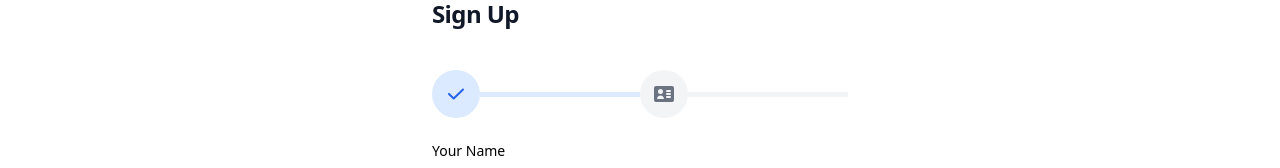
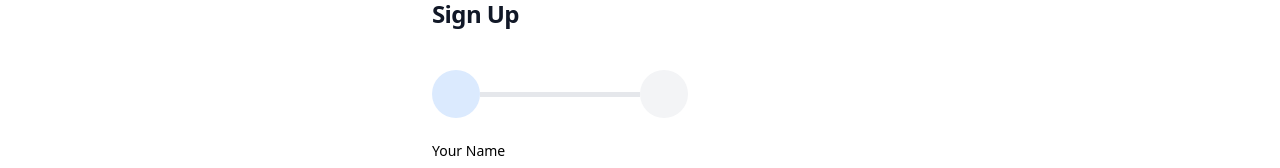
Before and after one commit to kamal-ezz/gighaven, a Next.js app: page /register in a window 1280 px wide. Shown: the part 134-302 px from the top of the page. Built offline with nearby package versions, Linux system fonts and the light colour scheme.

Commit message:
fix steeper

```diff
--- a/src/app/register/page.tsx
+++ b/src/app/register/page.tsx
@@ -15,7 +15,7 @@ export default function Register() {
         <h1 className="text-xl font-bold leading-tight tracking-tight text-gray-900 md:text-2xl mb-10">
           Sign Up
         </h1>
-        <Steeper />
+        <Steeper currStep={currStep} />
         {currStep == 0 && (
           <First currStep={currStep} setCurrStep={setCurrStep} />
         )}
--- a/src/components/register/Steeper.tsx
+++ b/src/components/register/Steeper.tsx
@@ -1,37 +1,29 @@
 import React from "react";
 
-export default function Steeper() {
+export default function Steeper({ currStep }: any) {
   return (
     <ol className="flex items-center w-full mb-5">
-      <li className="flex w-full items-center text-blue-600 dark:text-blue-500 after:content-[''] after:w-full after:h-1 after:border-b after:border-blue-100 after:border-4 after:inline-block dark:after:border-blue-800">
-        <span className="flex items-center justify-center w-10 h-10 bg-blue-100 rounded-full lg:h-12 lg:w-12 dark:bg-blue-800 shrink-0">
-          <svg
-            className="w-3.5 h-3.5 text-blue-600 lg:w-4 lg:h-4 dark:text-blue-300"
-            xmlns="http://www.w3.org/2000/svg"
-            fill="none"
-            viewBox="0 0 16 12"
-          >
-            <path
-              stroke="currentColor"
-              strokeLinecap="round"
-              strokeLinejoin="round"
-              strokeWidth="2"
-              d="M1 5.917 5.724 10.5 15 1.5"
-            />
-          </svg>
-        </span>
+      <li
+        className={`flex w-full items-center  after:content-[''] after:w-full after:h-1 after:border-b  after:border-4 after:inline-block ${
+          currStep == 0 ? "text-blue-600 " : "after:border-blue-100"
+        }`}
+      >
+        <span
+          className={`flex items-center justify-center w-10 h-10  rounded-full lg:h-12 lg:w-12 shrink-0 ${
+            currStep == 0 ? "bg-blue-100" : "bg-gray-100"
+          }`}
+        ></span>
       </li>
-      <li className="flex w-full items-center after:content-[''] after:w-full after:h-1 after:border-b after:border-gray-100 after:border-4 after:inline-block dark:after:border-gray-700">
-        <span className="flex items-center justify-center w-10 h-10 bg-gray-100 rounded-full lg:h-12 lg:w-12 dark:bg-gray-700 shrink-0">
-          <svg
-            className="w-4 h-4 text-gray-500 lg:w-5 lg:h-5 dark:text-gray-100"
-            xmlns="http://www.w3.org/2000/svg"
-            fill="currentColor"
-            viewBox="0 0 20 16"
-          >
-            <path d="M18 0H2a2 2 0 0 0-2 2v12a2 2 0 0 0 2 2h16a2 2 0 0 0 2-2V2a2 2 0 0 0-2-2ZM6.5 3a2.5 2.5 0 1 1 0 5 2.5 2.5 0 0 1 0-5ZM3.014 13.021l.157-.625A3.427 3.427 0 0 1 6.5 9.571a3.426 3.426 0 0 1 3.322 2.805l.159.622-6.967.023ZM16 12h-3a1 1 0 0 1 0-2h3a1 1 0 0 1 0 2Zm0-3h-3a1 1 0 1 1 0-2h3a1 1 0 1 1 0 2Zm0-3h-3a1 1 0 1 1 0-2h3a1 1 0 1 1 0 2Z" />
-          </svg>
-        </span>
+      <li
+        className={`flex w-full items-center ${
+          currStep == 1 ? "text-blue-600" : ""
+        }`}
+      >
+        <span
+          className={`flex items-center justify-center w-10 h-10  rounded-full lg:h-12 lg:w-12 shrink-0 ${
+            currStep == 1 ? "bg-blue-100" : "bg-gray-100"
+          }`}
+        ></span>
       </li>
     </ol>
   );
```
